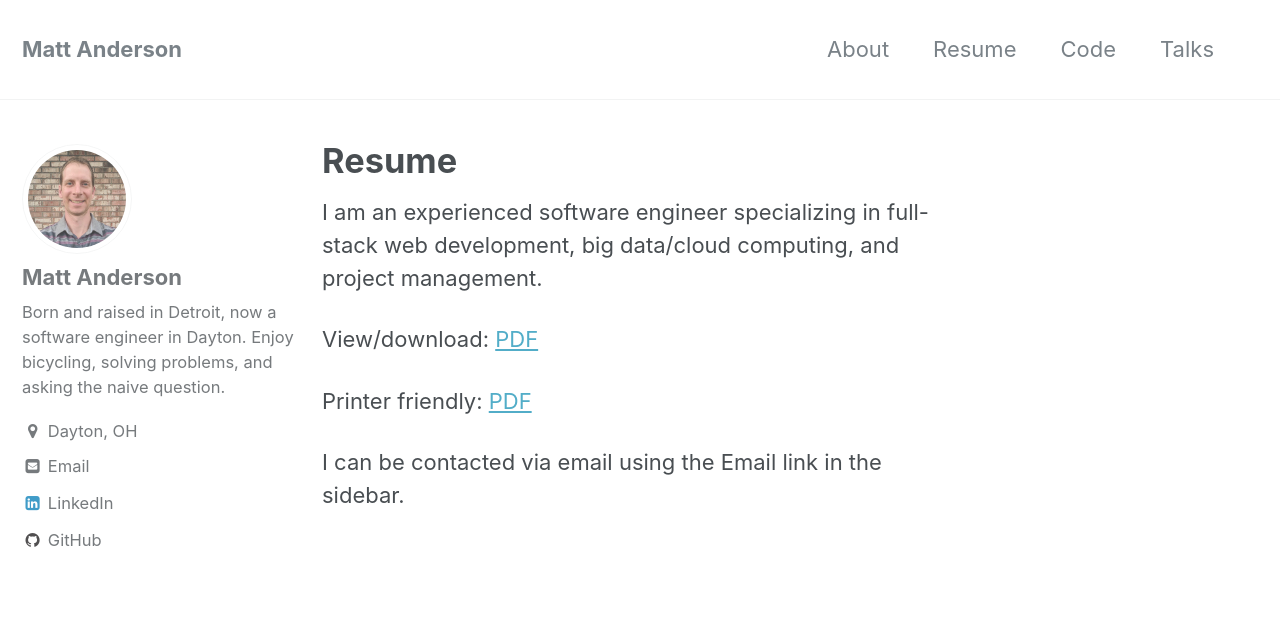
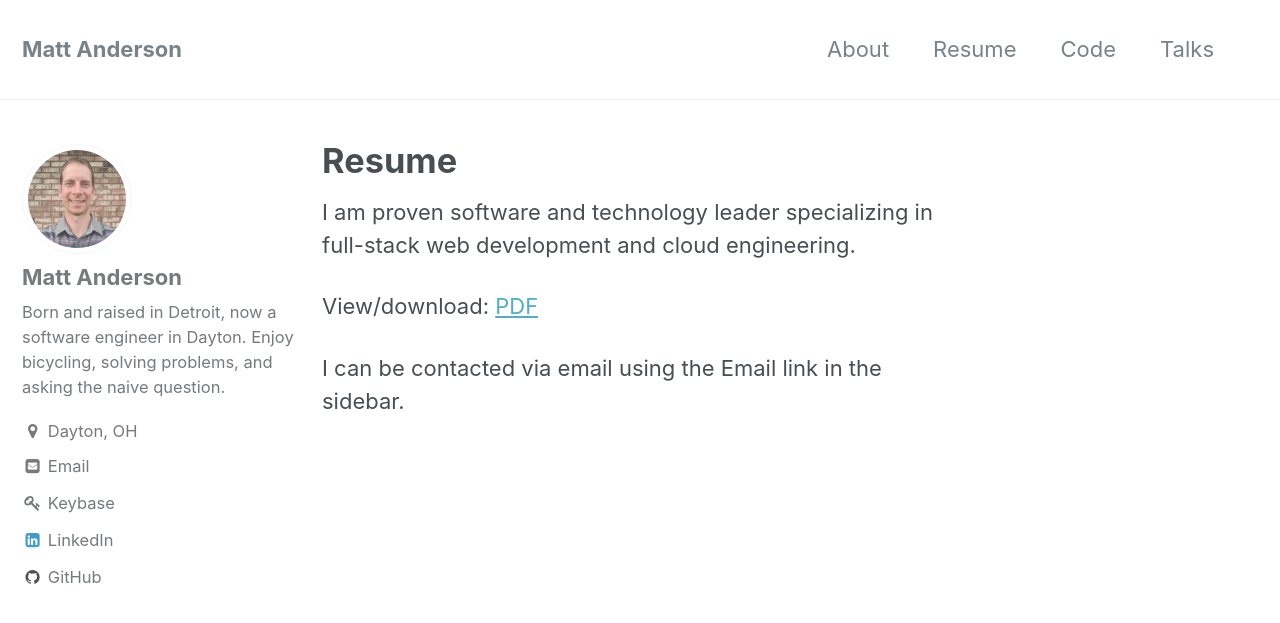
Before and after one commit to mattbanderson/mattbanderson.github.io, a Jekyll site: the page built from _pages/resume.md, in a window 1280 px wide and 900 px high. Shown: the top 623 px of the window. Built offline with Jekyll 4.4.1, drawn with Linux system fonts in a browser that asks for light colours.

Commit message:
Update personal info

```diff
--- a/_config.yml
+++ b/_config.yml
@@ -100,10 +100,10 @@ author:
   github           : mattbanderson
   gitlab           :
   google_plus      :
-  keybase          :
+  keybase          : mattbanderson
   instagram        :
   lastfm           :
-  linkedin         : matt-anderson-0677859
+  linkedin         : mattbanderson
   pinterest        :
   soundcloud       :
   stackoverflow    : # "123456/username" (the last part of your profile url, e.g. https://stackoverflow.com/users/123456/username)
--- a/_pages/resume.md
+++ b/_pages/resume.md
@@ -3,10 +3,8 @@ title: Resume
 permalink: /resume/
 ---
 
-I am an experienced software engineer specializing in full-stack web development, big data/cloud computing, and project management.
+I am proven software and technology leader specializing in full-stack web development and cloud engineering.
 
 View/download: [PDF](/assets/Matt-Anderson-Resume.pdf)
 
-Printer friendly: [PDF](/assets/Matt-Anderson-Resume-Printable.pdf)
-
 I can be contacted via email using the Email link in the sidebar.
```
Also changed, not shown: 1 other file.
